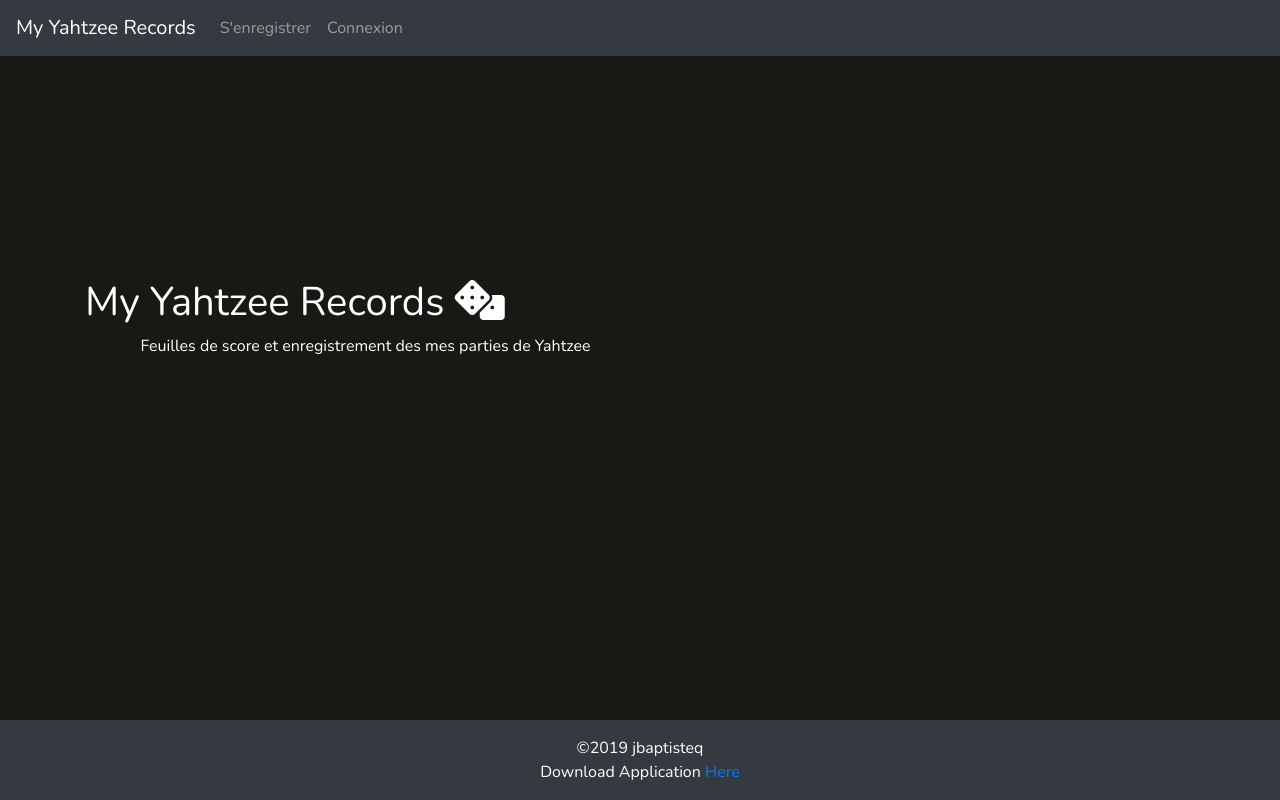
After one commit to jbaptisteq/MyYahtzee, a Symfony app: template templates/pages/home.html.twig in a window 1280 px wide. The commit adds this page. Run offline with Twig, Linux system fonts and the light colour scheme; the template is opened without the code that fills it, so the values that code supplies are empty; some libraries are stand-ins or nearby versions.

Commit message:
Issues #3 #4 - Create Landing Page - Install boostrap and fontawesome - Create view Base and Home

```diff
--- a/config/routes.yaml
+++ b/config/routes.yaml
@@ -1,3 +1,7 @@
 #index:
 #    path: /
 #    controller: App\Controller\DefaultController::index
+
+home:
+    path: /
+    controller: App\Controller\HomeController::index
--- a/templates/base.html.twig
+++ b/templates/base.html.twig
@@ -1,12 +1,51 @@
 <!DOCTYPE html>
 <html>
+
     <head>
         <meta charset="UTF-8">
-        <title>{% block title %}Welcome!{% endblock %}</title>
+        <title>{% block title %}My Yahtzee Records{% endblock %}</title>
+        <link rel="stylesheet" href="https://stackpath.bootstrapcdn.com/bootstrap/4.3.1/css/bootstrap.min.css" integrity="sha384-ggOyR0iXCbMQv3Xipma34MD+dH/1fQ784/j6cY/iJTQUOhcWr7x9JvoRxT2MZw1T" crossorigin="anonymous">
+        <link href="{{ asset('assets/css/yahtzee.css') }}" rel="stylesheet"/>
+        <link rel="stylesheet" href="https://use.fontawesome.com/releases/v5.8.1/css/all.css" integrity="sha384-50oBUHEmvpQ+1lW4y57PTFmhCaXp0ML5d60M1M7uH2+nqUivzIebhndOJK28anvf" crossorigin="anonymous">
+        <style>@import url('https://fonts.googleapis.com/css?family=Nunito');</style>
         {% block stylesheets %}{% endblock %}
     </head>
+
     <body>
+        <nav class="navbar navbar-expand-lg navbar-dark bg-dark">
+            <a class="navbar-brand" href="{{ path('home') }}">My Yahtzee Records</a>
+            <button class="navbar-toggler" type="button" data-toggle="collapse" data-target="#navbarSupportedContent" aria-controls="navbarSupportedContent" aria-expanded="false" aria-label="Toggle navigation">
+                <span class="navbar-toggler-icon"></span>
+            </button>
+
+            <div class="collapse navbar-collapse" id="navbarSupportedContent">
+                <ul class="navbar-nav mr-auto">
+                    <li class="nav-item">
+                        <a class="nav-link" href="#">S'enregistrer</a>
+                    </li>
+                    <li class="nav-item">
+                        <a class="nav-link" href="#">Connexion</a>
+                    </li>
+                </ul>
+
+            </div>
+        </nav>
         {% block body %}{% endblock %}
+
+        <div class="footer">
+            <div class="container">
+                <div class="row">
+                    <div class="col">©2019 jbaptisteq</div>
+                    <div class="w-100 subtitle"></div>
+                    <div class="col download">Download Application <a href="https://github.com/jbaptisteq/MyYahtzee">Here</a></div>
+                </div>
+            </div>
+        </div>
+
         {% block javascripts %}{% endblock %}
+        <script src="https://code.jquery.com/jquery-3.3.1.slim.min.js" integrity="sha384-q8i/X+965DzO0rT7abK41JStQIAqVgRVzpbzo5smXKp4YfRvH+8abtTE1Pi6jizo" crossorigin="anonymous"></script>
+        <script src="https://cdnjs.cloudflare.com/ajax/libs/popper.js/1.14.7/umd/popper.min.js" integrity="sha384-UO2eT0CpHqdSJQ6hJty5KVphtPhzWj9WO1clHTMGa3JDZwrnQq4sF86dIHNDz0W1" crossorigin="anonymous"></script>
+        <script src="https://stackpath.bootstrapcdn.com/bootstrap/4.3.1/js/bootstrap.min.js" integrity="sha384-JjSmVgyd0p3pXB1rRibZUAYoIIy6OrQ6VrjIEaFf/nJGzIxFDsf4x0xIM+B07jRM" crossorigin="anonymous"></script>
     </body>
+
 </html>
--- /dev/null
+++ b/templates/pages/home.html.twig
@@ -0,0 +1,17 @@
+{% extends 'base.html.twig' %}
+
+{% block body %}
+<div class="container">
+    <div class="row divTitle">
+        <div class="col title">
+            <h1>My Yahtzee Records <i class="fas fa-dice"></i></h1>
+        </div>
+        <div class="w-100 subtitle"></div>
+        <div class="col">
+            <p>Feuilles de score et enregistrement des mes parties de Yahtzee</p>
+
+        </div>
+    </div>
+</div>
+
+{% endblock body %}
```
Also changed, not shown: src/Controller/HomeController.php (added, +14 -0 lines), public/assets/css/yahtzee.css (added), public/assets/image/dices.jpg (added), 1 other file.
